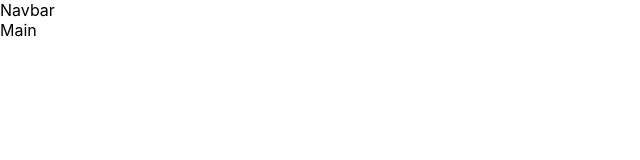
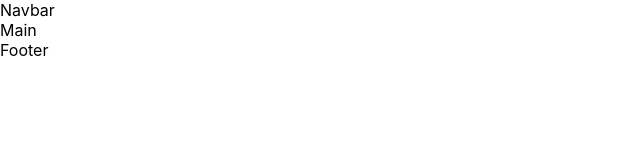
Before and after one commit to Jonghan-park/KillTheCode, a React (Create React App) app in the folder frontend/: page / in a window 1280 px wide. Shown: the top 160 px of the page, without its empty margins (0-640 px from the left). Built offline with nearby package versions, Linux system fonts and the light colour scheme.

Commit message:
Create Footer

```diff
--- a/frontend/src/App.js
+++ b/frontend/src/App.js
@@ -3,6 +3,7 @@ import { BrowserRouter as Router, Routes, Route } from "react-router-dom";
 // import components
 import Navbar from "./components/Navbar/Navbar";
 import Main from "./components/Main/Main";
+import Footer from "./components/Footer/Footer";
 
 function App() {
   return (
@@ -12,6 +13,7 @@ function App() {
         <Routes>
           <Route path="/" element={<Main />} />
         </Routes>
+        <Footer />
       </Router>
     </div>
   );
--- /dev/null
+++ b/frontend/src/components/Footer/Footer.js
@@ -0,0 +1,7 @@
+import React from "react";
+
+const Footer = () => {
+  return <div>Footer</div>;
+};
+
+export default Footer;
```
Also changed, not shown: frontend/src/components/Footer/Footer.css (added).
